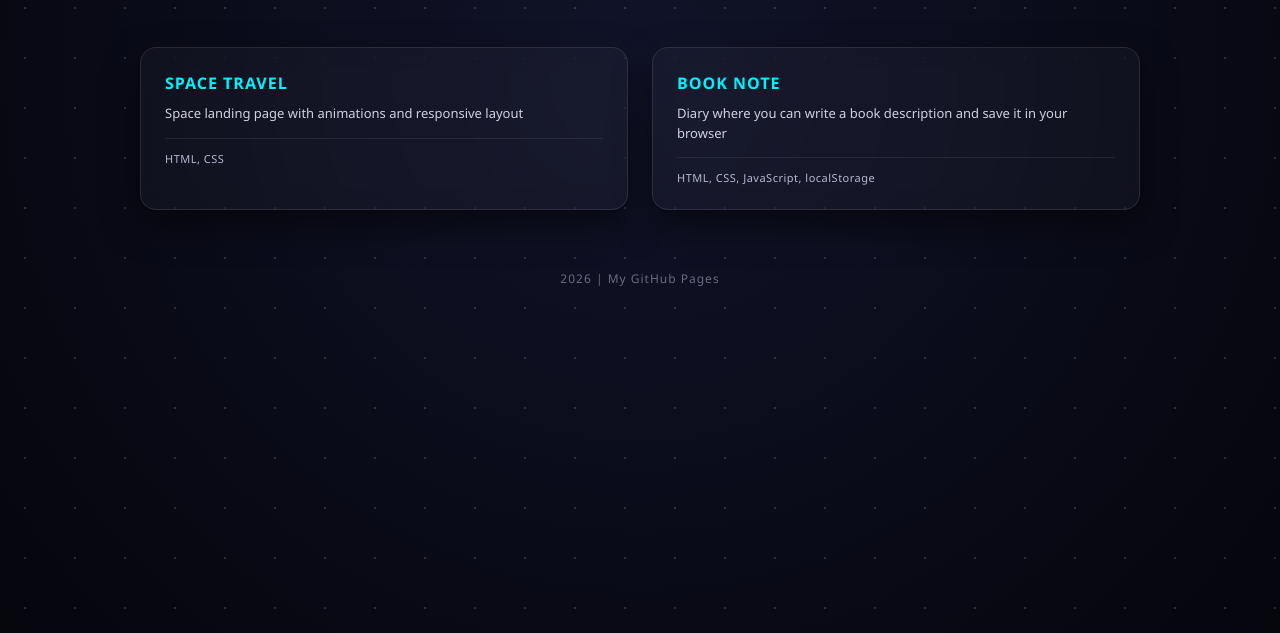
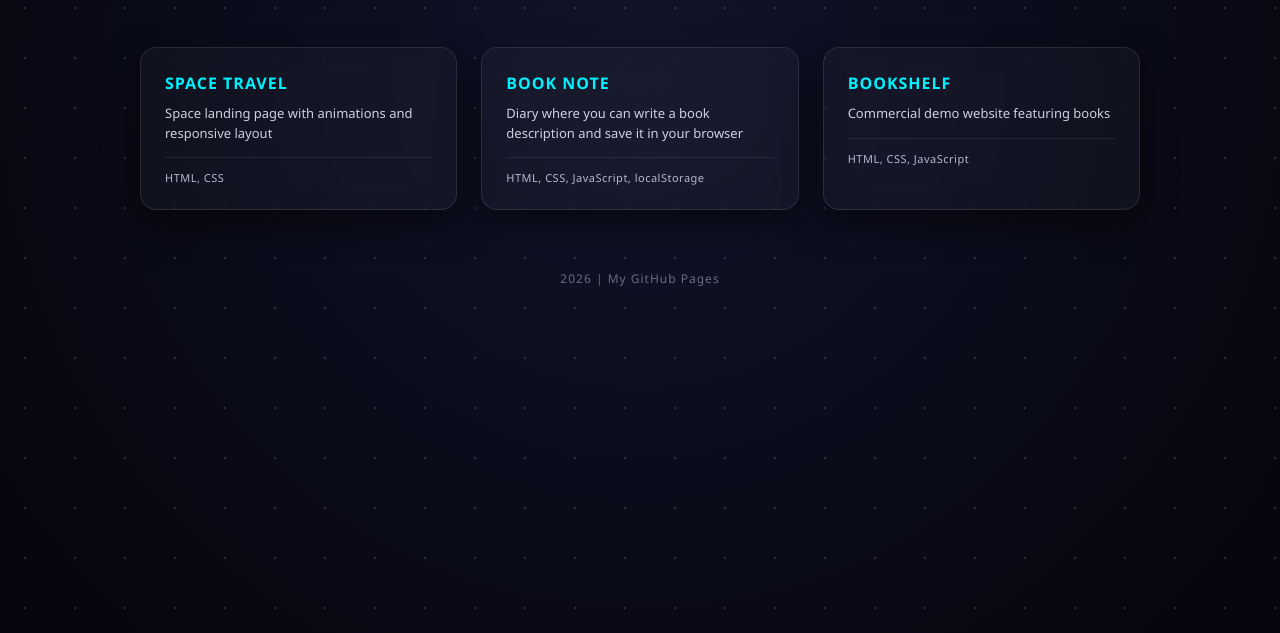
Before and after one commit to XManonX/Portfolio, a plain HTML site: page index.html in a window 1280 px wide. Shown: the part 167-800 px from the top of the page. Drawn offline with Linux system fonts and the light colour scheme.

Commit message:
Adding a third website

```diff
--- a/index.html
+++ b/index.html
@@ -28,6 +28,11 @@
         <div class="tech">HTML, CSS, JavaScript, localStorage</div>
       </a>
 
+      <a href="bookshelf/" class="project-card">
+        <h3>Bookshelf</h3>
+        <p>Commercial demo website featuring books</p>
+        <div class="tech">HTML, CSS, JavaScript</div>
+      </a>
     </div>
 
     <footer> 2026 | My GitHub Pages</footer>
```
Also changed, not shown: bookshelf/index.html (renamed from bookshell/index.html), bookshelf/script.js (renamed from bookshell/script.js), bookshelf/style.css (renamed from bookshell/style.css).
